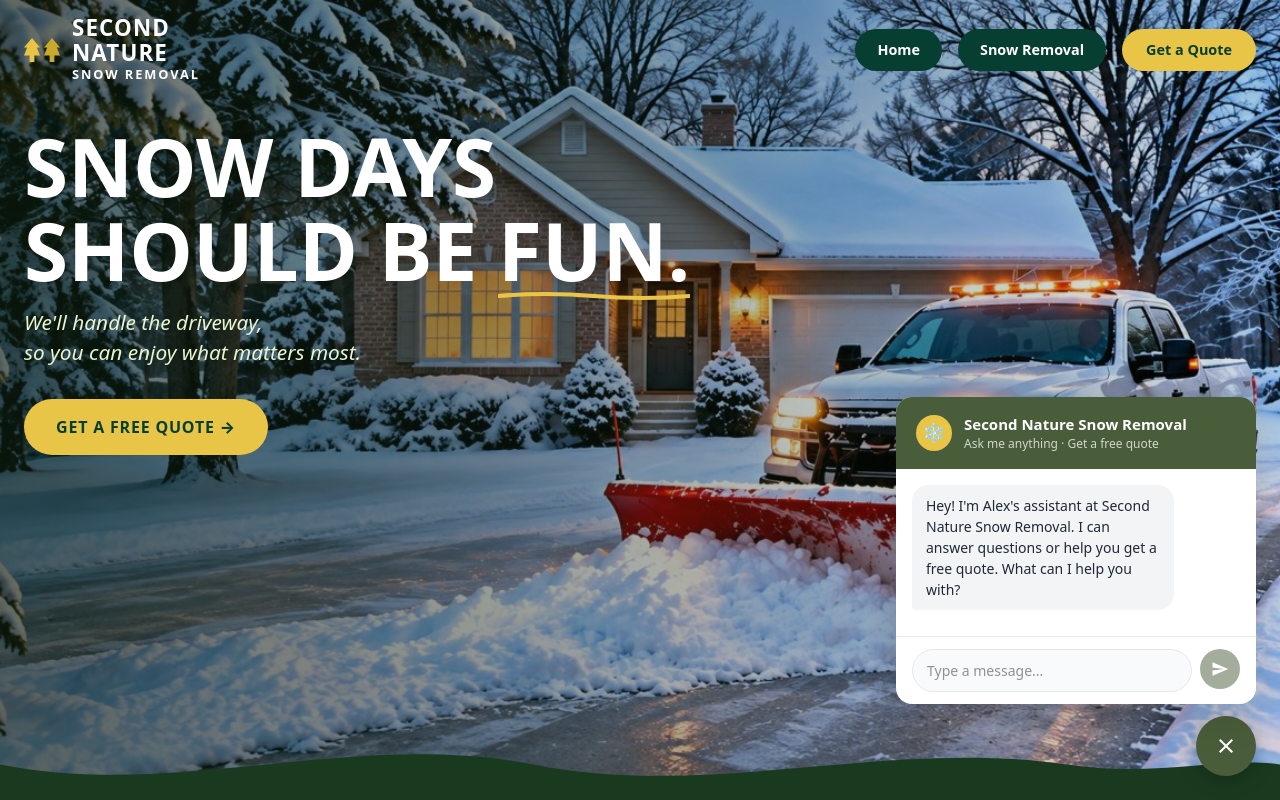
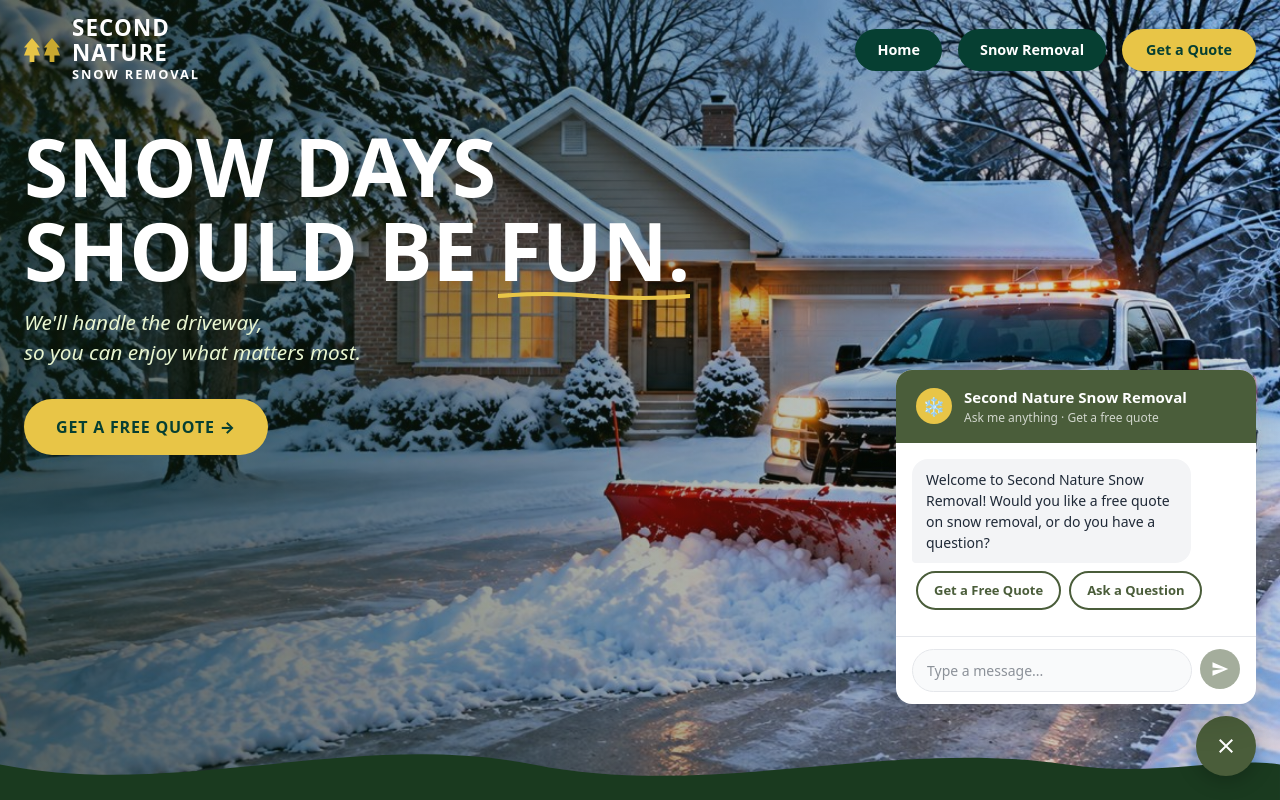
Before and after one commit to Sherryfarmshop/second-nature-plowing, a Next.js app: page / in a window 1280 px wide. Both pictures are taken after a click on the button "Chat with us". Shown: the top 800 px of the page. Built offline with nearby package versions, Linux system fonts and the light colour scheme.

Commit message:
Add clickable buttons to chatbot - welcome buttons, choice buttons throughout flow

```diff
--- a/components/ChatBot.tsx
+++ b/components/ChatBot.tsx
@@ -5,45 +5,17 @@ import { useState, useRef, useEffect } from 'react';
 interface Message {
   role: 'user' | 'assistant';
   content: string;
+  buttons?: string[];
 }
-
-const SYSTEM_PROMPT = `You are Alex's assistant for Second Nature Snow Removal in Livonia, Michigan. You help homeowners and businesses get a snow removal quote.
-
-BUSINESS INFO:
-- Business: Second Nature Snow Removal
-- Owner: Alex Sieber
-- Phone: 734-756-6119
-- Service area: Livonia, Westland, Farmington Hills, Canton, Plymouth, Northville, Garden City, Dearborn Heights, Redford, Novi
-- Services: Residential driveway plowing, commercial lot plowing, salting/de-icing, sidewalk clearing
-- Pricing: Free custom quotes based on property
-- Contracts: Seasonal or per-push available
-- Fully licensed and insured
-
-YOUR JOB:
-1. Answer questions about services, pricing, and service area
-2. Collect quote information from interested customers
-3. When collecting a quote, ask these questions ONE AT A TIME:
-   - What is the address where you need snow removal?
-   - Is this residential or commercial?
-   - What needs clearing? (driveway / sidewalks / parking lot / all)
-   - How large is the area? (1-car / 2-car / 3+ car / long driveway)
-   - Any special conditions? (steep, gravel, tight turnaround, etc.)
-   - Seasonal or one-time service?
-   - Would you like salting/de-icing?
-   - When would you like service to start?
-   - Your name?
-   - Best phone number?
-   - Email address?
-4. When you have all info, say: "QUOTE_COMPLETE: [summarize all answers]"
-
-TONE: Friendly, professional, brief. This is a local family business. No fluff.
-
-If asked about price, explain quotes are free and custom — text Alex at 734-756-6119 for fastest response.`;
 
 export default function ChatBot() {
   const [open, setOpen] = useState(false);
   const [messages, setMessages] = useState<Message[]>([
-    { role: 'assistant', content: "Hey! I'm Alex's assistant at Second Nature Snow Removal. I can answer questions or help you get a free quote. What can I help you with?" }
+    {
+      role: 'assistant',
+      content: 'Welcome to Second Nature Snow Removal! Would you like a free quote on snow removal, or do you have a question?',
+      buttons: ['Get a Free Quote', 'Ask a Question']
+    }
   ]);
   const [input, setInput] = useState('');
   const [loading, setLoading] = useState(false);
@@ -62,7 +34,6 @@ export default function ChatBot() {
         body: JSON.stringify({
           subject: 'New Snow Removal Quote Request (Chatbot)',
           message: summary,
-          _replyto: 'llcsecondnature@gmail.com'
         })
       });
       setLeadSent(true);
@@ -71,33 +42,51 @@ export default function ChatBot() {
     }
   };
 
-  const sendMessage = async () => {
-    if (!input.trim() || loading) return;
+  const sendMessage = async (text: string) => {
+    if (!text.trim() || loading) return;
 
-    const userMessage: Message = { role: 'user', content: input };
-    const newMessages = [...messages, userMessage];
+    const userMessage: Message = { role: 'user', content: text };
+    const newMessages: Message[] = [...messages, userMessage];
     setMessages(newMessages);
     setInput('');
     setLoading(true);
 
     try {
+      const apiMessages = newMessages.map(m => ({ role: m.role, content: m.content }));
+
       const response = await fetch('/api/chat', {
         method: 'POST',
         headers: { 'Content-Type': 'application/json' },
-        body: JSON.stringify({ messages: newMessages })
+        body: JSON.stringify({ messages: apiMessages })
       });
 
       const data = await response.json();
-      const assistantContent = data.content || "I'm sorry, I had trouble with that. Please call Alex at 734-756-6119.";
+      const assistantContent: string = data.content || "I'm sorry, I had trouble with that. Please call Alex at 734-756-6119.";
 
-      setMessages(prev => [...prev, { role: 'assistant', content: assistantContent }]);
+      // Parse buttons from response if any
+      let buttons: string[] | undefined;
+      let displayContent = assistantContent;
 
-      // Check if quote is complete
+      if (assistantContent.includes('BUTTONS:')) {
+        const parts = assistantContent.split('BUTTONS:');
+        displayContent = parts[0].trim();
+        buttons = parts[1].trim().split('|').map(b => b.trim()).filter(Boolean);
+      }
+
+      setMessages(prev => [...prev, {
+        role: 'assistant',
+        content: displayContent.replace('QUOTE_COMPLETE:', '').trim(),
+        buttons
+      }]);
+
       if (assistantContent.includes('QUOTE_COMPLETE:') && !leadSent) {
-        await sendToFormspree(assistantContent.replace('QUOTE_COMPLETE:', 'New chatbot quote request:\n'));
+        await sendToFormspree('New chatbot quote request:\n' + assistantContent.replace('QUOTE_COMPLETE:', '').trim());
       }
     } catch {
-      setMessages(prev => [...prev, { role: 'assistant', content: "Sorry, something went wrong. Please call Alex directly at 734-756-6119." }]);
+      setMessages(prev => [...prev, {
+        role: 'assistant',
+        content: "Sorry, something went wrong. Please call Alex at 734-756-6119."
+      }]);
     }
 
     setLoading(false);
@@ -106,13 +95,13 @@ export default function ChatBot() {
   const handleKey = (e: React.KeyboardEvent) => {
     if (e.key === 'Enter' && !e.shiftKey) {
       e.preventDefault();
-      sendMessage();
+      sendMessage(input);
     }
   };
 
   return (
     <>
-      {/* Chat bubble button */}
+      {/* Chat bubble */}
       <button
         onClick={() => setOpen(!open)}
         style={{
@@ -121,7 +110,6 @@ export default function ChatBot() {
           background: '#4A5D3A', border: 'none', cursor: 'pointer',
           boxShadow: '0 4px 20px rgba(0,0,0,0.25)',
           display: 'flex', alignItems: 'center', justifyContent: 'center',
-          transition: 'transform 0.2s'
         }}
         aria-label="Chat with us"
       >
@@ -144,7 +132,7 @@ export default function ChatBot() {
           background: 'white', borderRadius: '16px',
           boxShadow: '0 8px 40px rgba(0,0,0,0.18)',
           display: 'flex', flexDirection: 'column',
-          overflow: 'hidden', maxHeight: '520px'
+          overflow: 'hidden', maxHeight: '540px'
         }}>
           {/* Header */}
           <div style={{ background: '#4A5D3A', padding: '16px 20px', display: 'flex', alignItems: 'center', gap: '12px' }}>
@@ -158,17 +146,39 @@ export default function ChatBot() {
           {/* Messages */}
           <div style={{ flex: 1, overflowY: 'auto', padding: '16px', display: 'flex', flexDirection: 'column', gap: '10px' }}>
             {messages.map((msg, i) => (
-              <div key={i} style={{
-                display: 'flex', justifyContent: msg.role === 'user' ? 'flex-end' : 'flex-start'
-              }}>
-                <div style={{
-                  maxWidth: '80%', padding: '10px 14px', borderRadius: msg.role === 'user' ? '16px 16px 4px 16px' : '16px 16px 16px 4px',
-                  background: msg.role === 'user' ? '#4A5D3A' : '#F3F4F6',
-                  color: msg.role === 'user' ? 'white' : '#1F2937',
-                  fontSize: '14px', lineHeight: '1.5'
-                }}>
-                  {msg.content.replace('QUOTE_COMPLETE:', '').trim()}
+              <div key={i}>
+                <div style={{ display: 'flex', justifyContent: msg.role === 'user' ? 'flex-end' : 'flex-start' }}>
+                  <div style={{
+                    maxWidth: '85%', padding: '10px 14px',
+                    borderRadius: msg.role === 'user' ? '16px 16px 4px 16px' : '16px 16px 16px 4px',
+                    background: msg.role === 'user' ? '#4A5D3A' : '#F3F4F6',
+                    color: msg.role === 'user' ? 'white' : '#1F2937',
+                    fontSize: '14px', lineHeight: '1.5'
+                  }}>
+                    {msg.content}
+                  </div>
                 </div>
+                {/* Buttons */}
+                {msg.buttons && msg.buttons.length > 0 && (
+                  <div style={{ display: 'flex', flexWrap: 'wrap', gap: '8px', marginTop: '8px', paddingLeft: '4px' }}>
+                    {msg.buttons.map((btn, bi) => (
+                      <button
+                        key={bi}
+                        onClick={() => sendMessage(btn)}
+                        style={{
+                          padding: '8px 16px', borderRadius: '20px',
+                          border: '2px solid #4A5D3A', background: 'white',
+                          color: '#4A5D3A', fontSize: '13px', fontWeight: 600,
+                          cursor: 'pointer', transition: 'all 0.15s'
+                        }}
+                        onMouseEnter={e => { (e.target as HTMLButtonElement).style.background = '#4A5D3A'; (e.target as HTMLButtonElement).style.color = 'white'; }}
+                        onMouseLeave={e => { (e.target as HTMLButtonElement).style.background = 'white'; (e.target as HTMLButtonElement).style.color = '#4A5D3A'; }}
+                      >
+                        {btn}
+                      </button>
+                    ))}
+                  </div>
+                )}
               </div>
             ))}
             {loading && (
@@ -200,7 +210,7 @@ export default function ChatBot() {
               }}
             />
             <button
-              onClick={sendMessage}
+              onClick={() => sendMessage(input)}
               disabled={loading || !input.trim()}
               style={{
                 width: '40px', height: '40px', borderRadius: '50%',
@@ -219,5 +229,3 @@ export default function ChatBot() {
     </>
   );
 }
-
-export { SYSTEM_PROMPT };
```
Also changed, not shown: app/api/chat/route.ts (line endings or trailing spaces).
